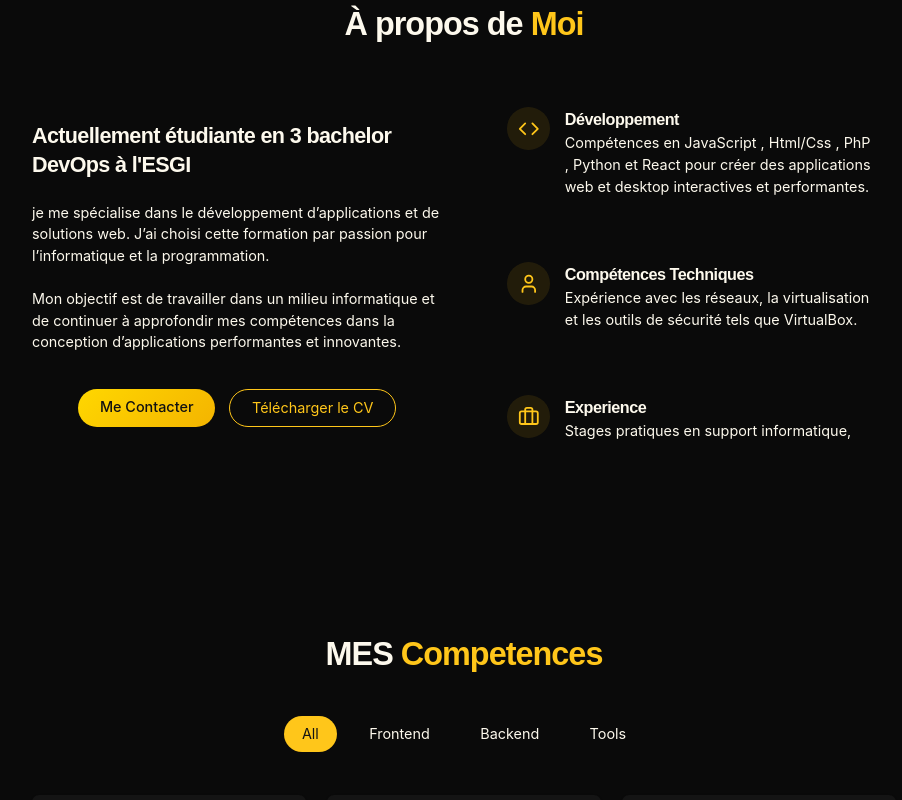
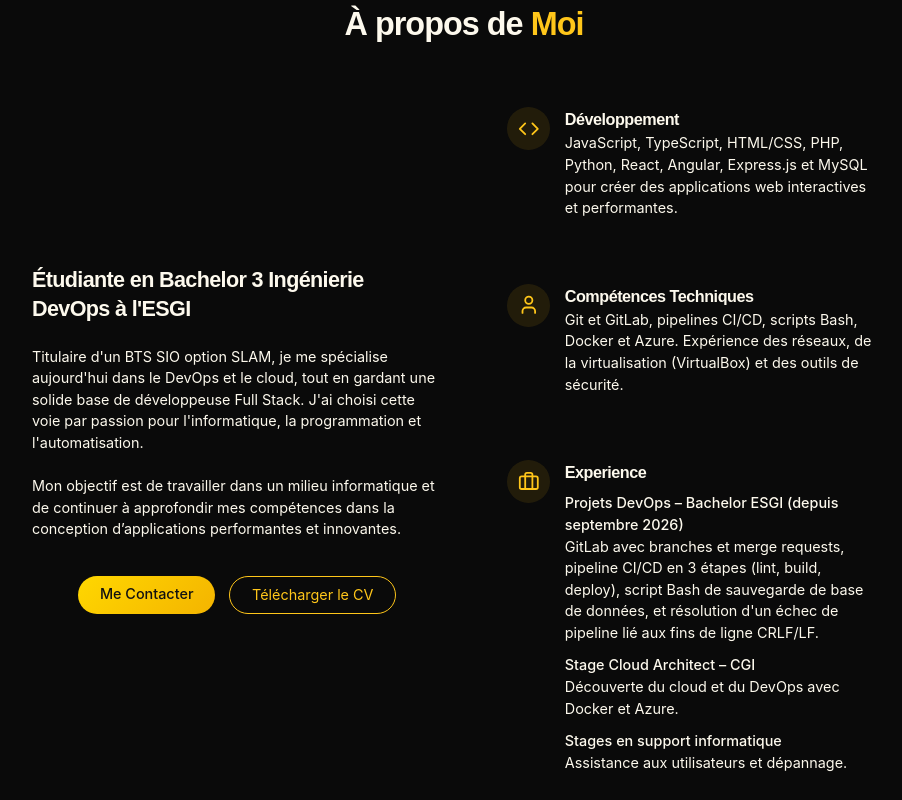
Before and after one commit to reineekoueth/portfolio-reineekoueth, a React (Vite) app: page / in a window 1280 px wide. Shown: the part 880-1680 px from the top of the page, without its empty margins (176-1078 px from the left). Built offline with nearby package versions, Linux system fonts and the light colour scheme; the HTML template or start-up script is replaced by a standard one.

Commit message:
Revise AboutSection content for clarity and detail
Updated the AboutSection component with new educational and technical details, including a more comprehensive description of skills and experiences.

```diff
--- a/src/components/AboutSection.jsx
+++ b/src/components/AboutSection.jsx
@@ -12,15 +12,19 @@ export const AboutSection = () => {
         <div className="grid grid-cols-1 md:grid-cols-2 gap-12 items-center">
           <div className="space-y-6">
             <h3 className="text-2xl font-semibold">
-              Actuellement  étudiante en 3 bachelor DevOps à l'ESGI
+              Étudiante en Bachelor 3 Ingénierie DevOps à l'ESGI
             </h3>
 
             <p className="text-muted-foreground">
-             je me spécialise dans le développement d’applications et de solutions web. J’ai choisi cette formation par passion pour l’informatique et la programmation.
+            Titulaire d'un BTS SIO option SLAM, je me spécialise aujourd'hui
+              dans le DevOps et le cloud, tout en gardant une solide base de
+              développeuse Full Stack. J'ai choisi cette voie par passion pour
+              l'informatique, la programmation et l'automatisation.
             </p>
 
             <p className="text-muted-foreground">
-             Mon objectif est de travailler dans un milieu informatique et de continuer à approfondir mes compétences dans la conception d’applications performantes et innovantes.
+             Mon objectif est de travailler dans un milieu informatique et de continuer à approfondir
+             mes compétences dans la conception d’applications performantes et innovantes.
             </p>
 
             <div className="flex flex-col sm:flex-row gap-4 pt-4 justify-center">
@@ -48,8 +52,9 @@ export const AboutSection = () => {
                 <div className="text-left">
                   <h4 className="font-semibold text-lg"> Développement</h4>
                   <p className="text-muted-foreground">
-                    Compétences en JavaScript , Html/Css , PhP , Python et React
-                    pour créer des applications web et desktop interactives et performantes.
+                    JavaScript, TypeScript, HTML/CSS, PHP, Python, React,
+                    Angular, Express.js et MySQL pour créer des applications
+                    web interactives et performantes.
                   </p>
                 </div>
               </div>
@@ -62,8 +67,9 @@ export const AboutSection = () => {
                 <div className="text-left">
                   <h4 className="font-semibold text-lg">Compétences Techniques</h4>
                   <p className="text-muted-foreground">
-                    Expérience avec les réseaux,
-                    la virtualisation et les outils de sécurité tels que VirtualBox.
+                   Git et GitLab, pipelines CI/CD, scripts Bash, Docker et
+                    Azure. Expérience des réseaux, de la virtualisation
+                    (VirtualBox) et des outils de sécurité.
                   </p>
                 </div>
               </div>
@@ -76,9 +82,32 @@ export const AboutSection = () => {
 
                 <div className="text-left">
                   <h4 className="font-semibold text-lg">Experience</h4>
-                  <p className="text-muted-foreground">
-                   Stages pratiques en support informatique,
-                  </p>
+                  <ul className="text-muted-foreground space-y-3 mt-2">
+                    <li>
+                      <span className="font-medium text-foreground">
+                        Projets DevOps – Bachelor ESGI (depuis septembre 2026)
+                      </span>
+                      <br />
+                      GitLab avec branches et merge requests, pipeline CI/CD
+                      en 3 étapes (lint, build, deploy), script Bash de
+                      sauvegarde de base de données, et résolution d'un échec
+                      de pipeline lié aux fins de ligne CRLF/LF.
+                    </li>
+                    <li>
+                      <span className="font-medium text-foreground">
+                        Stage Cloud Architect – CGI
+                      </span>
+                      <br />
+                      Découverte du cloud et du DevOps avec Docker et Azure.
+                    </li>
+                    <li>
+                      <span className="font-medium text-foreground">
+                        Stages en support informatique
+                      </span>
+                      <br />
+                      Assistance aux utilisateurs et dépannage.
+                    </li>
+                  </ul>
                 </div>
               </div>
             </div>
```
